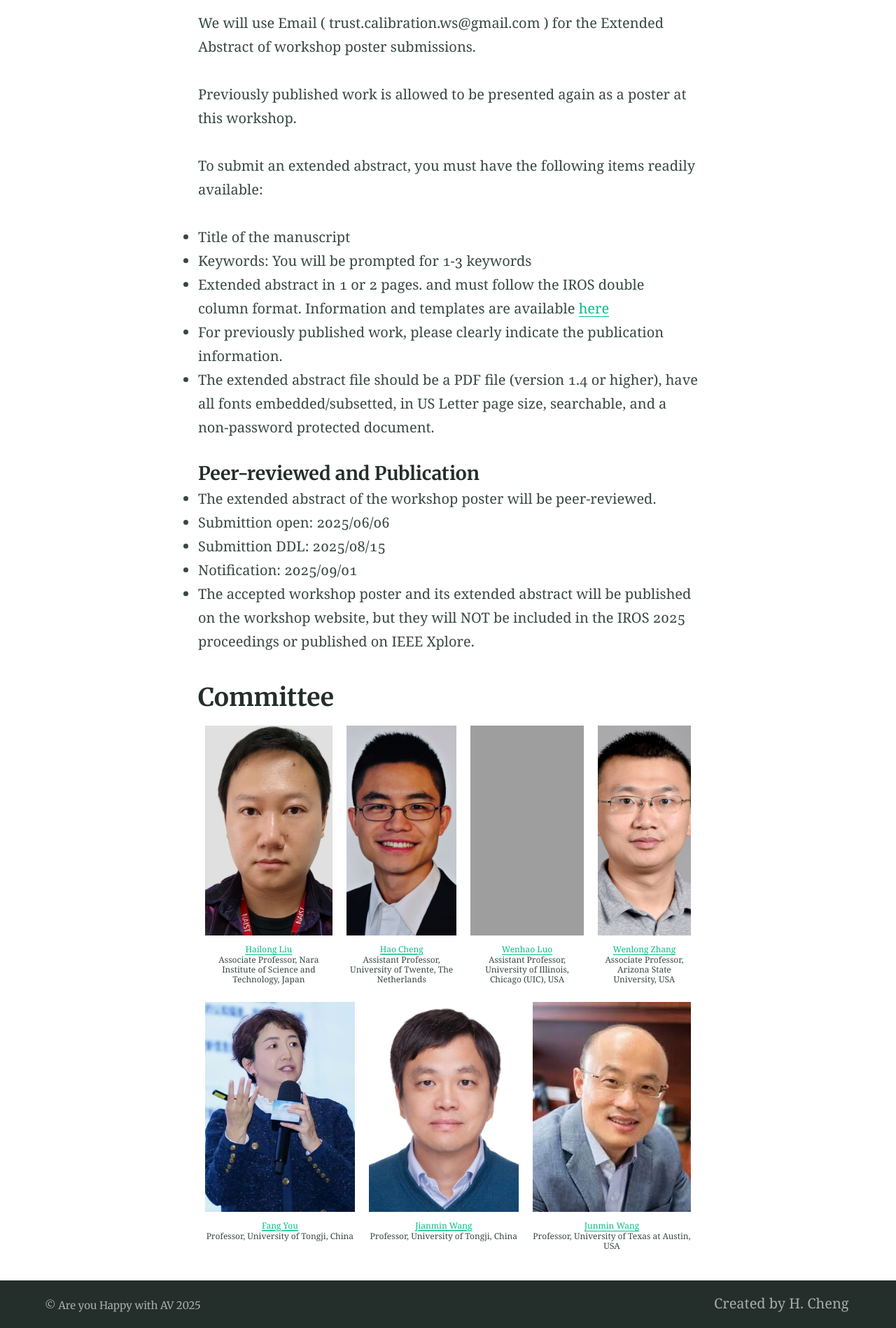
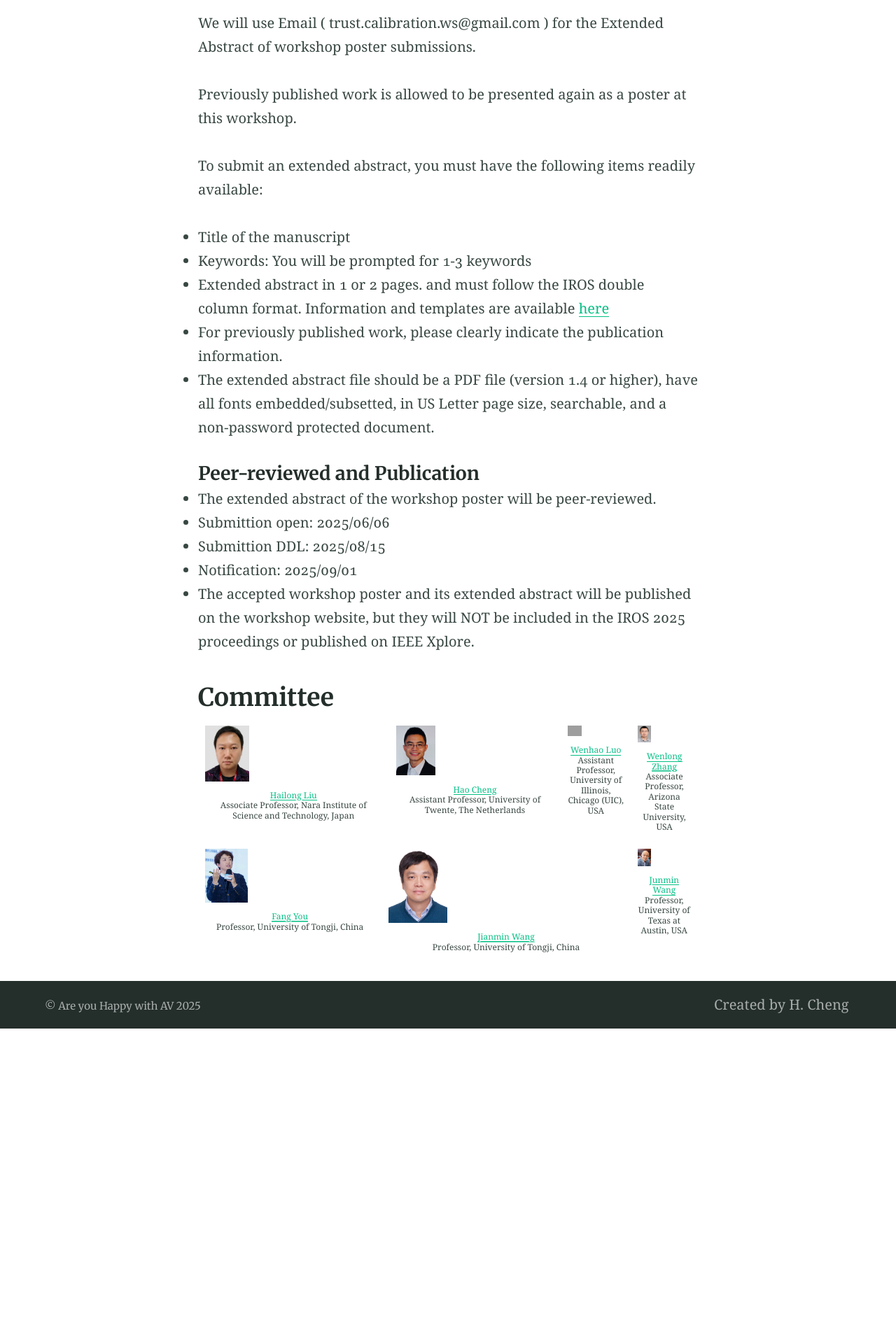
Before and after one commit to Are-You-Happy-with-AV/are-you-happy-with-av.github.io, a Jekyll site: the page built from index.md, in a window 1280 px wide. Shown: the part 1940-3838 px from the top of the page at 70% size. Built offline with Jekyll 4.4.1, drawn with Linux system fonts in a browser that asks for light colours; after the commit the page ends 3410 px from its top, so only the background shows below that; grey boxes are pictures that could not be loaded.

Commit message:
Update index.md

```diff
--- a/index.md
+++ b/index.md
@@ -53,22 +53,22 @@ To submit an extended abstract, you must have the following items readily availa
  <div style="display: flex; justify-content: center; text-align: center;">
 
   <div style="margin: 10px;">
-    <img src="/assets/committee/Hailong liu.jpg" alt="Hailong Liu" style="width: 238px; height: 300px; object-fit: cover; display: block;">
+    <img src="/assets/committee/Hailong liu.jpg" alt="Hailong Liu" style="width: 25%; height: auto; object-fit: cover; display: block;">
     <p style="font-size: 12px; line-height: 1.2; margin: 4px 0; word-wrap: break-word;"><a href="https://www.researchgate.net/profile/Hailong_Liu9">Hailong Liu</a><br> Associate Professor, Nara Institute of Science and Technology, Japan</p>
   </div>
 
   <div style="margin: 10px;">
-    <img src="/assets/committee/Hao Cheng.jpg" alt="Hao Cheng" style="width: 238px; height: 300px; object-fit: cover; display: block;">
+    <img src="/assets/committee/Hao Cheng.jpg" alt="Hao Cheng" style="width: 25%; height: auto; object-fit: cover; display: block;">
     <p style="font-size: 12px; line-height: 1.2; margin: 4px 0; word-wrap: break-word;"><a href="https://sites.google.com/view/hao-cheng/home">Hao Cheng</a><br> Assistant Professor, University of Twente, The Netherlands</p>
   </div>
 
   <div style="margin: 10px;">
-    <img src="/assets/committee/Wenhao Luo.png" alt="Wenhao Luo" style="width: 238px; height: 300px; object-fit: cover;display: block;">
+    <img src="/assets/committee/Wenhao Luo.png" alt="Wenhao Luo" style="width: 25%; height: auto; object-fit: cover;display: block;">
     <p style="font-size: 12px; line-height: 1.2; margin: 4px 0; word-wrap: break-word;"><a href="https://www.cs.uic.edu/~wenhao/">Wenhao Luo</a><br> Assistant Professor, University of Illinois, Chicago (UIC), USA</p>
   </div>
 
   <div style="margin: 10px;">
-    <img src="/assets/committee/Wenlong Zhang.png" alt="Wenlong Zhang" style="width: 238px; height: 300px; object-fit: cover;display: block;">
+    <img src="/assets/committee/Wenlong Zhang.png" alt="Wenlong Zhang" style="width: 25%; height: auto; object-fit: cover;display: block;">
     <p style="font-size: 12px; line-height: 1.2; margin: 4px 0; word-wrap: break-word;"><a href="https://home.riselab.info/team/">Wenlong Zhang</a><br> Associate Professor, Arizona State University, USA</p>
   </div>
   </div>
@@ -76,17 +76,17 @@ To submit an extended abstract, you must have the following items readily availa
    <div style="display: flex; justify-content: center; text-align: center;">
 
   <div style="margin: 10px;">
-    <img src="/assets/committee/Fang You.jpg" alt="Fang You" style="width: 238px; height: 300px; object-fit: cover;display: block;">
+    <img src="/assets/committee/Fang You.jpg" alt="Fang You" style="width: 25%; height: auto; object-fit: cover;display: block;">
     <p style="font-size: 12px; line-height: 1.2; margin: 4px 0; word-wrap: break-word;"><a href="https://tjdi.tongji.edu.cn/TeacherDetail.do?id=4236&lang=en">Fang You</a><br> Professor, University of Tongji, China</p>
   </div>
 
   <div style="margin: 10px;">
-    <img src="/assets/committee/Jianmin Wang.jpg" alt="Jianmin Wang" style="width: 238px; height: 300px; object-fit: cover;display: block;">
+    <img src="/assets/committee/Jianmin Wang.jpg" alt="Jianmin Wang" style="width: 25%; height: auto; object-fit: cover;display: block;">
     <p style="font-size: 12px; line-height: 1.2; margin: 4px 0; word-wrap: break-word;"><a href="https://am.tongji.edu.cn/info/1397/1842.htm">Jianmin Wang</a><br> Professor, University of Tongji, China</p>
   </div>
 
   <div style="margin: 10px;">
-    <img src="/assets/committee/Junmin Wang.jpg" alt="Junmin Wang" style="width: 238px; height: 300px; object-fit: cover;display: block;">
+    <img src="/assets/committee/Junmin Wang.jpg" alt="Junmin Wang" style="width: 25%; height: auto; object-fit: cover;display: block;">
     <p style="font-size: 12px; line-height: 1.2; margin: 4px 0; word-wrap: break-word;"><a href="https://sites.utexas.edu/jwang/">Junmin Wang</a><br> Professor, University of Texas at Austin, USA</p>
   </div>
 
```
